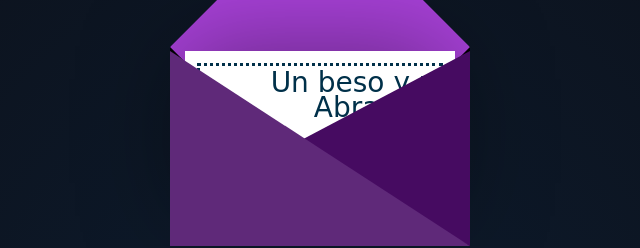
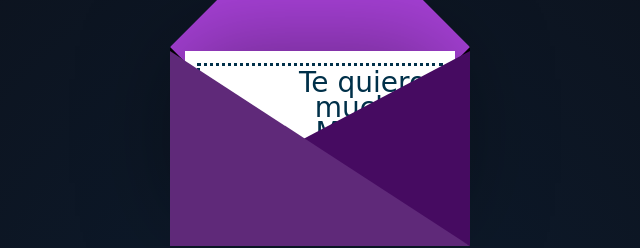
Before and after one commit to CollinsVieira/Carta, a plain HTML site: page index.html in a window 1280 px wide. Shown: the part 292-540 px from the top of the page, without its empty margins (320-960 px from the left). Drawn offline with nearby package versions, Linux system fonts and the light colour scheme.

Commit message:
Update index.html

```diff
--- a/index.html
+++ b/index.html
@@ -18,7 +18,7 @@
             <div class="envelope"></div>
             <div class="front"></div>
             <div class="card">
-                <div class="text">Un beso y un Abrazo</div>
+                <div class="text">Te quiero mucho Mar<3</div>
                 <div class="heart"></div>
             </div>
         </div>
```
